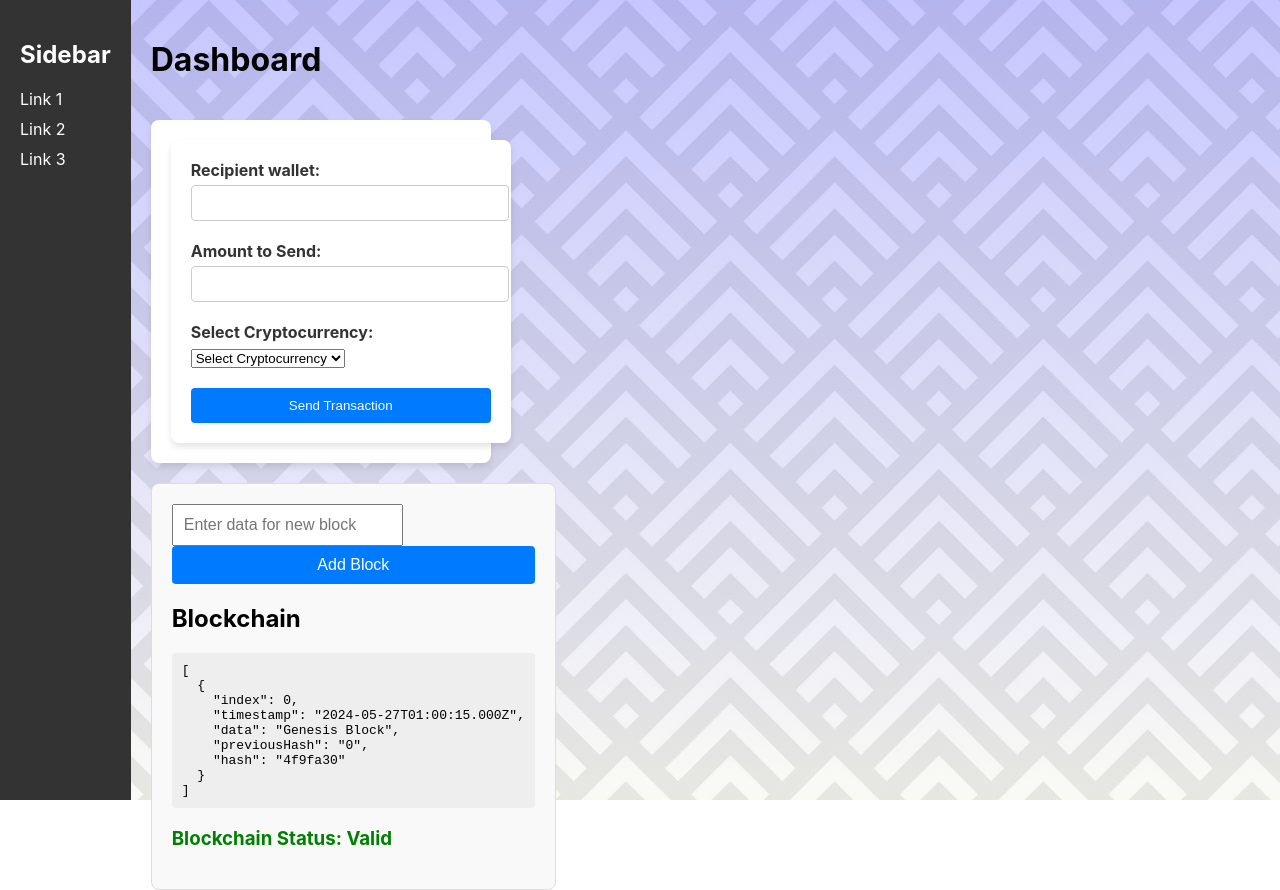
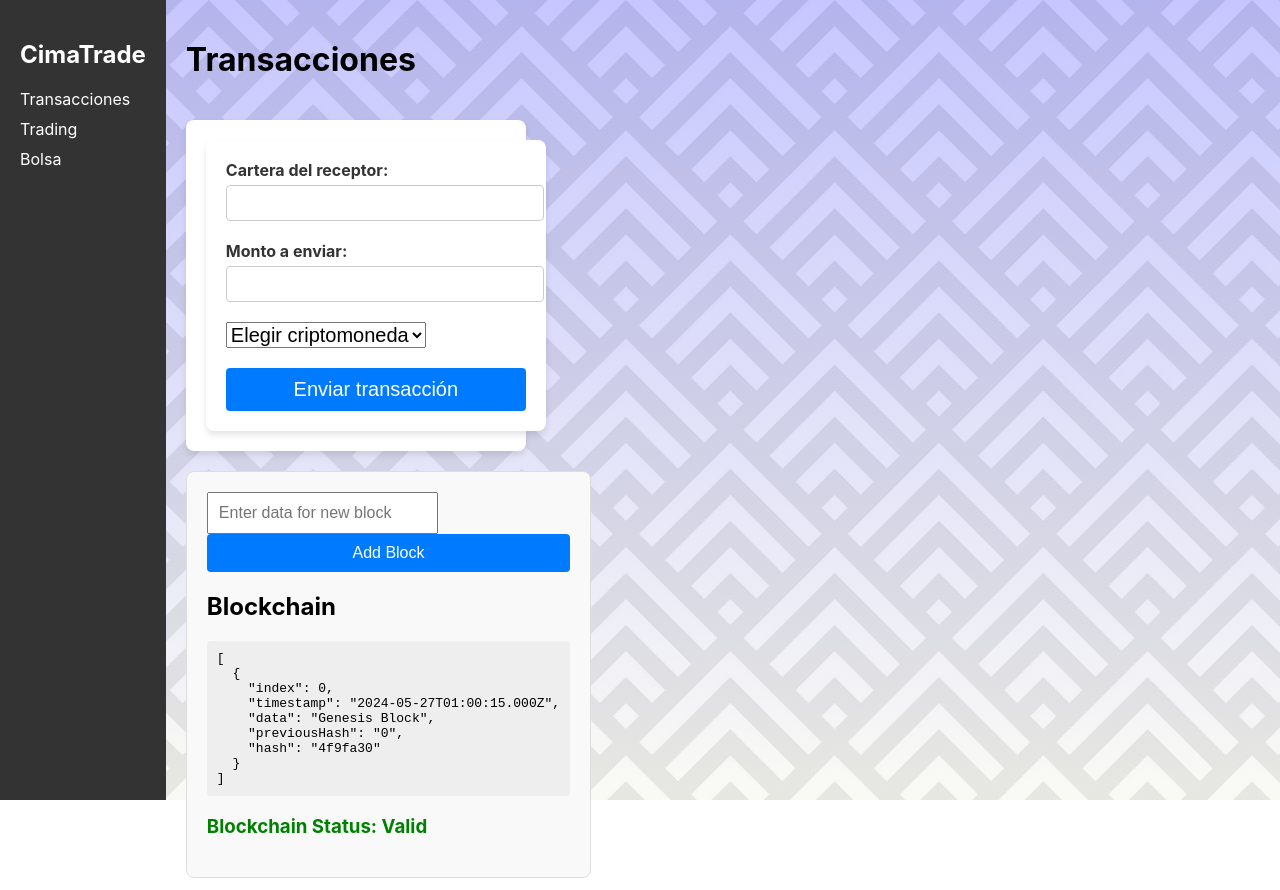
Before and after one commit to ClaudePal20/TEDS-webapp, a React (Create React App) app: page / in a window 1280 px wide. Built offline with nearby package versions, Linux system fonts and the light colour scheme.

Commit message:
borrando boton de agregar bloque

```diff
--- a/src/App.js
+++ b/src/App.js
@@ -1,11 +1,11 @@
 import React from 'react';
 import './App.css';
-import Dashboard from './Dashboard';
+import Transacciones from './Transacciones';
 
 function App() {
   return (
     <div className='app'>
-      <Dashboard />
+      <Transacciones />
     </div>
   );
 }
--- a/src/Blockchain.js
+++ b/src/Blockchain.js
@@ -70,7 +70,12 @@ const Blockchain = ({ blockchain, setBlockchain }) => {
 
   const handleAddBlock = () => {
     if (blockchain.length === 0) {
-      const genesisBlock = createGenesisBlock();
+      const genesisBlock = {
+        "data": {
+        "wallet": "wallet",
+        "amount": "2",
+        "cryptoCoin": "BTC"
+      }}
       setBlockchain([genesisBlock]);
     } else {
       const lastBlock = blockchain[blockchain.length - 1];
--- a/src/Sidebar.js
+++ b/src/Sidebar.js
@@ -5,11 +5,11 @@ import './Sidebar.css'; // Importamos el archivo CSS para estilar
 function Sidebar() {
   return (
     <div className='sidebar'>
-      <h2>Sidebar</h2>
+      <h2>CimaTrade</h2>
       <ul>
-        <li>Link 1</li>
-        <li>Link 2</li>
-        <li>Link 3</li>
+        <li>Transacciones</li>
+        <li>Trading</li>
+        <li>Bolsa</li>
       </ul>
     </div>
   );
--- a/src/Dashboard.js
+++ b/src/Transacciones.js
@@ -23,7 +23,7 @@ function Dashboard() {
     <div className='dashboard'>
       <Sidebar />
       <div className='main-content'>
-        <h1>Dashboard</h1>
+        <h1>Transacciones</h1>
         <div className='transaction-form'>
           <TransactionForm
             onTransactionSubmit={addTransaction}
--- a/src/TransactionForm.css
+++ b/src/TransactionForm.css
@@ -8,6 +8,14 @@
   box-shadow: 0 4px 6px rgba(0, 0, 0, 0.1);
   border-radius: 8px;
   width: 50%;
+}
+
+button{
+  font-size: 20px;
+}
+
+#crypto{
+  font-size: 20px;
 }
 
 .form-group {
--- a/src/TransactionForm.js
+++ b/src/TransactionForm.js
@@ -36,7 +36,7 @@ function TransactionForm({ onTransactionSubmit, blockchain, setBlockchain }) {
   return (
     <form onSubmit={handleSubmit} className='transaction-form'>
       <div className='form-group'>
-        <label htmlFor='wallet'>Recipient wallet:</label>
+        <label htmlFor='wallet'>Cartera del receptor:</label>
         <input
           type='text'
           id='wallet'
@@ -46,7 +46,7 @@ function TransactionForm({ onTransactionSubmit, blockchain, setBlockchain }) {
         />
       </div>
       <div className='form-group'>
-        <label htmlFor='amount'>Amount to Send:</label>
+        <label htmlFor='amount'>Monto a enviar:</label>
         <input
           type='number'
           id='amount'
@@ -56,20 +56,19 @@ function TransactionForm({ onTransactionSubmit, blockchain, setBlockchain }) {
         />
       </div>
       <div className='form-group'>
-        <label htmlFor='crypto'>Select Cryptocurrency:</label>
         <select
           id='crypto'
           value={cryptoCoin}
           onChange={(e) => setCrypto(e.target.value)}
           required
         >
-          <option value=''>Select Cryptocurrency</option>
+          <option value=''>Elegir criptomoneda</option>
           <option value='BTC'>Bitcoin</option>
           <option value='ETH'>Ethereum</option>
           <option value='XRP'>Ripple</option>
         </select>
       </div>
-      <button type='submit'>Send Transaction</button>
+      <button type='submit'>Enviar transacción</button>
     </form>
   );
 }
```
